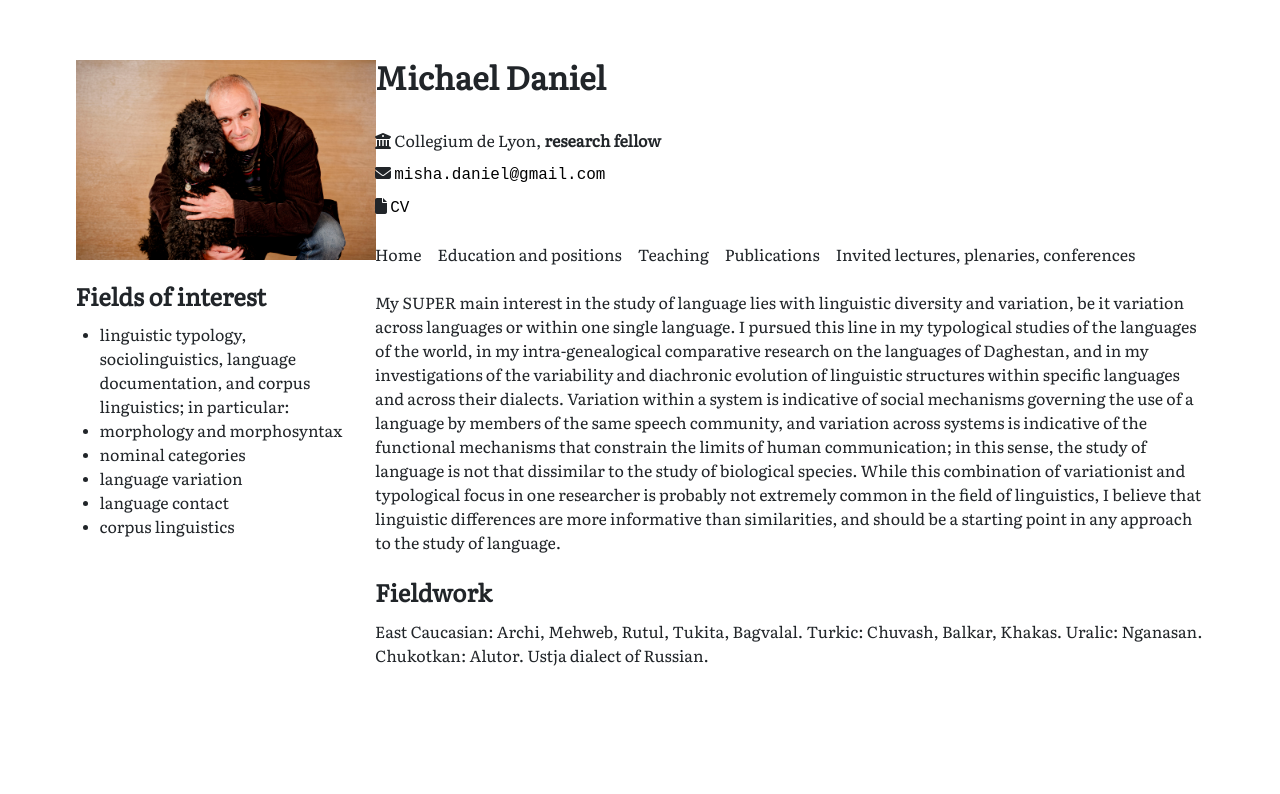
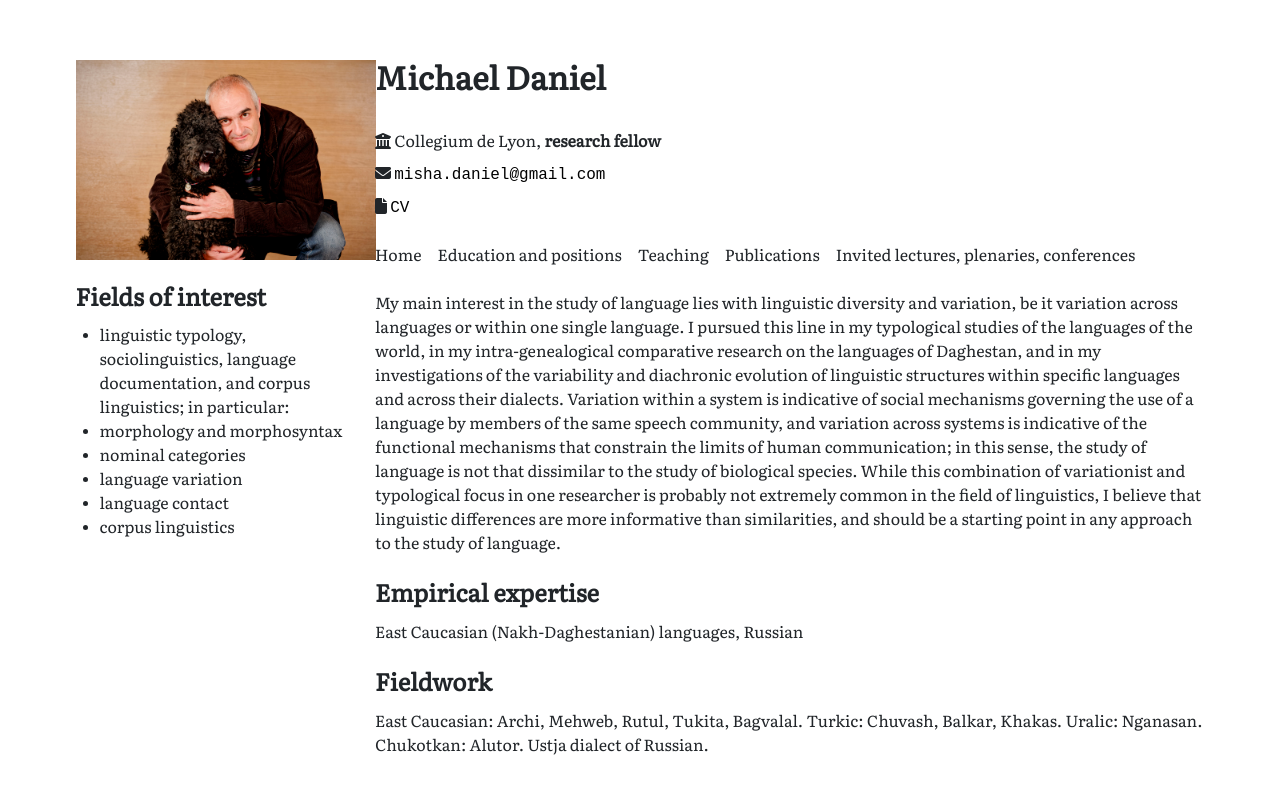
Before and after one commit to MishaDaniel/mishadaniel.github.io, a Jekyll site: the page built from index.html, in a window 1280 px wide. Shown: the top 794 px of the page. Built offline with Jekyll 4.4.1, drawn with Linux system fonts in a browser that asks for light colours; nearby versions of some CDN libraries.

Commit message:
Update index.html

```diff
--- a/index.html
+++ b/index.html
@@ -3,7 +3,7 @@ layout: default
 ---
 
 <div class="title" style="margin-top: 1em;">
-My SUPER main interest in the study of language lies with linguistic diversity and variation, be it variation across languages or within one single language. I pursued this line in my typological studies of the languages of the world, in my intra-genealogical comparative research on the languages of Daghestan, and in my investigations of the variability and diachronic evolution of linguistic structures within specific languages and across their dialects. Variation within a system is indicative of social mechanisms governing the use of a language by members of the same speech community, and variation across systems is indicative of the functional mechanisms that constrain the limits of human communication; in this sense, the study of language is not that dissimilar to the study of biological species. While this combination of variationist and typological focus in one researcher is probably not extremely common in the field of linguistics, I believe that linguistic differences are more informative than similarities, and should be a starting point in any approach to the study of language.
+My main interest in the study of language lies with linguistic diversity and variation, be it variation across languages or within one single language. I pursued this line in my typological studies of the languages of the world, in my intra-genealogical comparative research on the languages of Daghestan, and in my investigations of the variability and diachronic evolution of linguistic structures within specific languages and across their dialects. Variation within a system is indicative of social mechanisms governing the use of a language by members of the same speech community, and variation across systems is indicative of the functional mechanisms that constrain the limits of human communication; in this sense, the study of language is not that dissimilar to the study of biological species. While this combination of variationist and typological focus in one researcher is probably not extremely common in the field of linguistics, I believe that linguistic differences are more informative than similarities, and should be a starting point in any approach to the study of language.
 </div>
 
 <div class="interests little">
@@ -11,7 +11,7 @@ My SUPER main interest in the study of language lies with linguistic diversity a
     {{ site.data.general.fields | join: ", " }}
 </div>
 
-<div class="interests little">
+<div class="languages">
   <h2>Empirical expertise</h2>
     {{ site.data.general.languages | join: ", " }}
 </div>
```
Also changed, not shown: other parts of index.html (+1 -9 lines).
